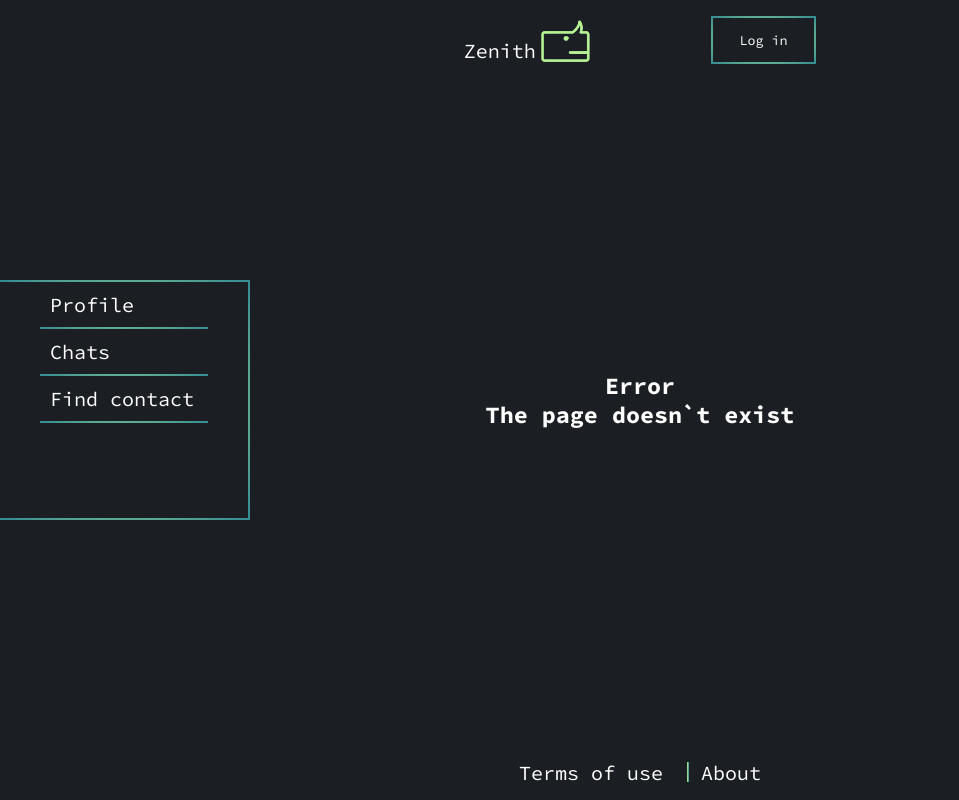
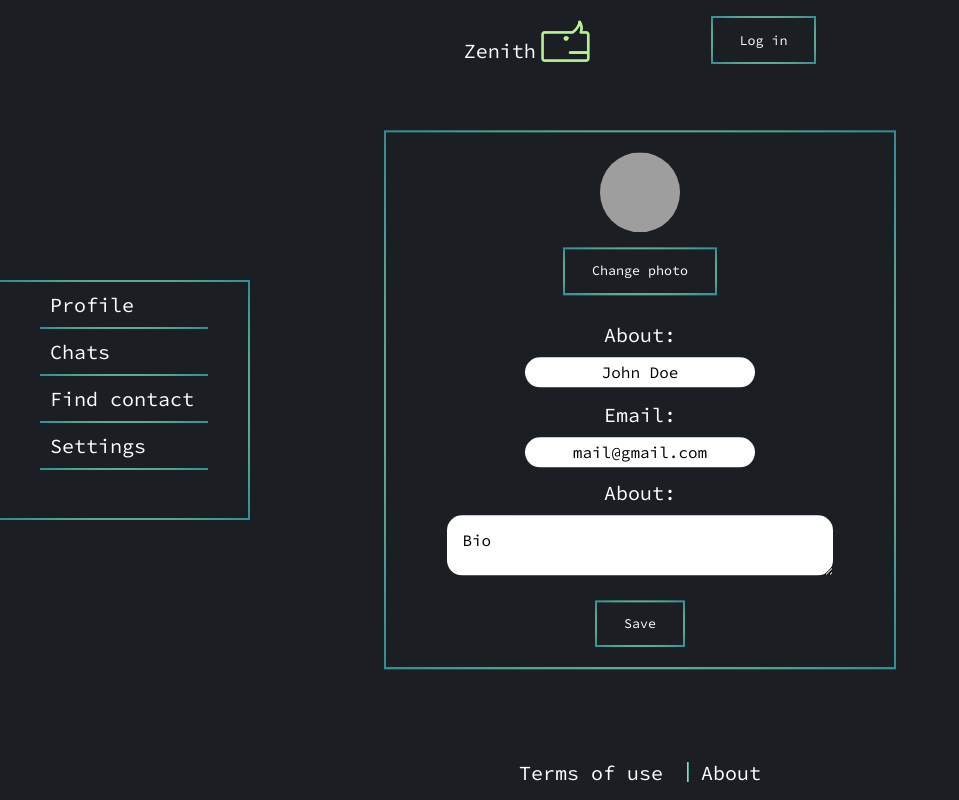
Before and after one commit to peles-taras/ZenithChat-frontend, a Vue app: page /settings in a window 1280 px wide. Shown: the whole page, without its empty margins (0-959 px from the left). Built offline with nearby package versions, Linux system fonts and the light colour scheme; grey boxes are pictures that could not be loaded.

Commit message:
Added settings page

```diff
--- a/src/components/Sidebar.vue
+++ b/src/components/Sidebar.vue
@@ -11,6 +11,9 @@
                     </li>
                     <li class="li-bottom-border">
                         <router-link :to="{ name: 'ContactSearch' }"> Find contact </router-link>
+                    </li>
+                    <li class="li-bottom-border">
+                        <router-link :to="{ name: 'Settings' }"> Settings </router-link>
                     </li>
                 </ul>
             </div>
--- a/src/router/index.js
+++ b/src/router/index.js
@@ -8,7 +8,9 @@ import Signup from '../views/Signup.vue'
 import ContactSearch from '../views/ContactSearch.vue'
 import About from '../views/About.vue'
 import Terms from '../views/Terms.vue'
+import Settings from '../views/Settings.vue'
 import Error from '../views/Error.vue'
+
 
 const routes = [
   {
@@ -59,6 +61,11 @@ const routes = [
     component: Terms
   },
   {
+    path: '/settings',
+    name: 'Settings',
+    component: Settings
+  },
+  {
     path: '/:catchAll(.*)',
     name: 'Error',
     component: Error
--- a/src/views/Profile.vue
+++ b/src/views/Profile.vue
@@ -1,7 +1,5 @@
 <template>
   <div class="profile-wrapper gradient-border" @mousemove="handleMouseMove">
-
-    <ProfileHeader />
 
     <div class="profile-general">
       <div class="profile-image">
@@ -12,7 +10,7 @@
           <p> {{ user.username }}</p>
         </div>
 
-        <button class="button" @click="redirectToChat(user.id)"> Message </button>
+        <button class="button" @click="redirectToChat(user.id)" @mousemove="handleMouseMove"> Message </button>
 
         <div class="profile-info-about">
           <label> About: </label>
--- /dev/null
+++ b/src/views/Settings.vue
@@ -0,0 +1,144 @@
+<template>
+    <div class="profile-wrapper gradient-border" @mousemove="handleMouseMove">
+
+        <div class="settings">
+
+            <div class="settings-image">
+                <img :src="user.image">
+            </div>
+            <button class="button">Change photo</button>
+
+            <form>
+                <div class="settings-field">
+                    <label>About: </label>
+                    <input type="text" :value="user.username">
+                </div>
+
+                <div class="settings-field">
+                    <label>Email: </label>
+                    <input type="text" :value="user.email">
+                </div>
+
+                <div class="settings-about">
+                    <label>About: </label>
+                    <textarea :value="user.about"></textarea>
+                </div>
+
+                <button class="button">Save</button>
+            </form>
+        </div>
+
+    </div>
+</template>
+
+<script>
+import { ref } from 'vue'
+
+export default {
+
+    setup() {
+
+        const user = ref({
+            id: 1,
+            username: 'John Doe',
+            email: 'mail@gmail.com',
+            image: 'https://encrypted-tbn0.gstatic.com/images?q=tbn:ANd9GcSbKFNdYkVUeHuTI3QzEUczJ0VBzZus6lcKGMFkex-9HA&s',
+            about: 'Bio'
+        })
+
+        return { user }
+    }
+
+}
+</script>
+
+<style scoped>
+.profile-wrapper {
+    width: 40%;
+    min-height: 60vh;
+    height: auto;
+    flex-direction: column;
+    flex-wrap: nowrap;
+}
+
+.settings>form {
+    width: 100%;
+    height: auto;
+    display: flex;
+    flex-direction: column;
+    flex-wrap: nowrap;
+    align-content: center;
+    align-items: center;
+}
+
+label {
+    margin: 10px 0px;
+}
+
+.settings-image {
+    overflow: hidden;
+    width: 80px;
+    height: 80px;
+    display: flex;
+    margin: 0 auto;
+    border-radius: 50px;
+}
+
+.settings>button {
+    display: flex;
+    margin: 15px auto;
+}
+
+.settings-image>img {
+    min-width: 80px;
+    min-height: 80px;
+    -o-object-fit: cover;
+    object-fit: cover;
+    width: 100%;
+    height: 100%;
+}
+
+.settings-field {
+    width: 100%;
+    height: 80px;
+    display: flex;
+    flex-direction: column;
+    align-items: center;
+    justify-content: center;
+    flex-wrap: nowrap;
+}
+
+.settings-field>input {
+    height: 30px;
+    text-align: center;
+}
+
+.settings-about {
+    width: 100%;
+    height: 110px;
+    display: flex;
+    flex-direction: column;
+}
+
+.settings-about>label {
+    text-align: center;
+}
+
+.settings-about>textarea {
+    width: 90%;
+    height: 60px;
+    overflow: hidden;
+    display: flex;
+    flex-direction: column;
+    align-self: center;
+
+}
+
+form>button {
+    margin-top: 20px;
+}
+
+input,
+textarea {
+    font-size: 16px;
+}</style>
```
